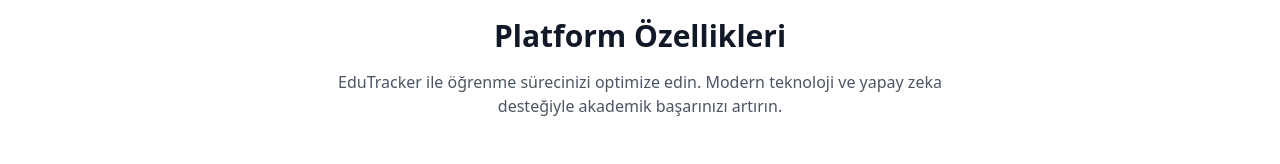
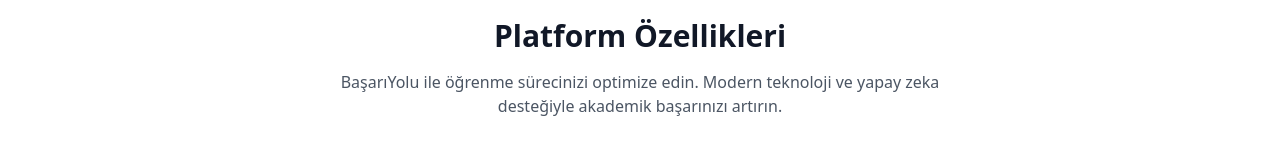
Before and after one commit to BurakGuven1/EduTracker, a React (Vite) app: page / in a window 1280 px wide. Shown: the part 715-879 px from the top of the page. Built offline with nearby package versions, Linux system fonts and the light colour scheme; no server answers.

Commit message:
Updated Features.tsx

```diff
--- a/src/components/Features.tsx
+++ b/src/components/Features.tsx
@@ -64,7 +64,7 @@ export default function Features() {
             Platform Özellikleri
           </h2>
           <p className="text-gray-600 max-w-2xl mx-auto">
-            EduTracker ile öğrenme sürecinizi optimize edin. Modern teknoloji ve yapay zeka
+            BaşarıYolu ile öğrenme sürecinizi optimize edin. Modern teknoloji ve yapay zeka
             desteğiyle akademik başarınızı artırın.
           </p>
         </div>
```
